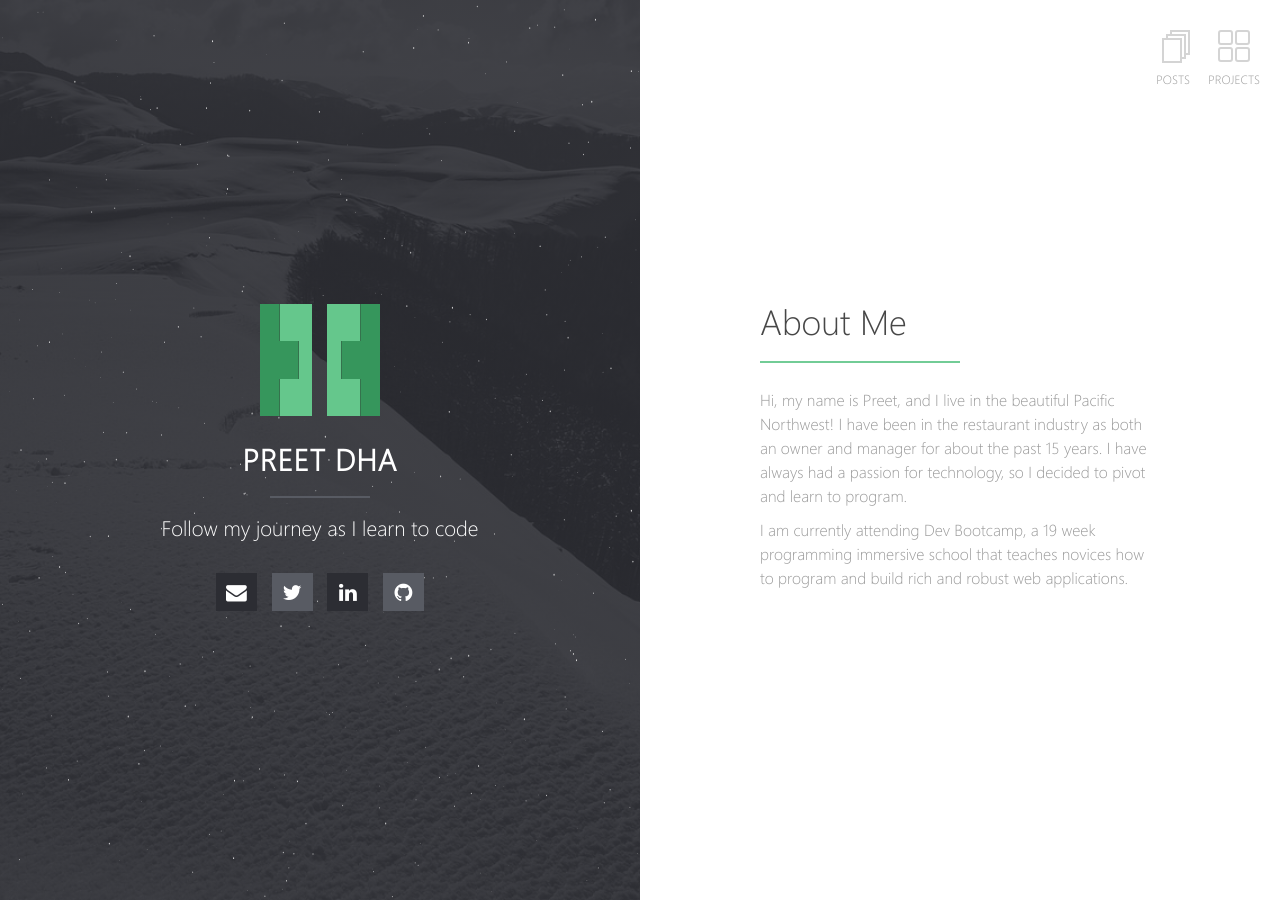
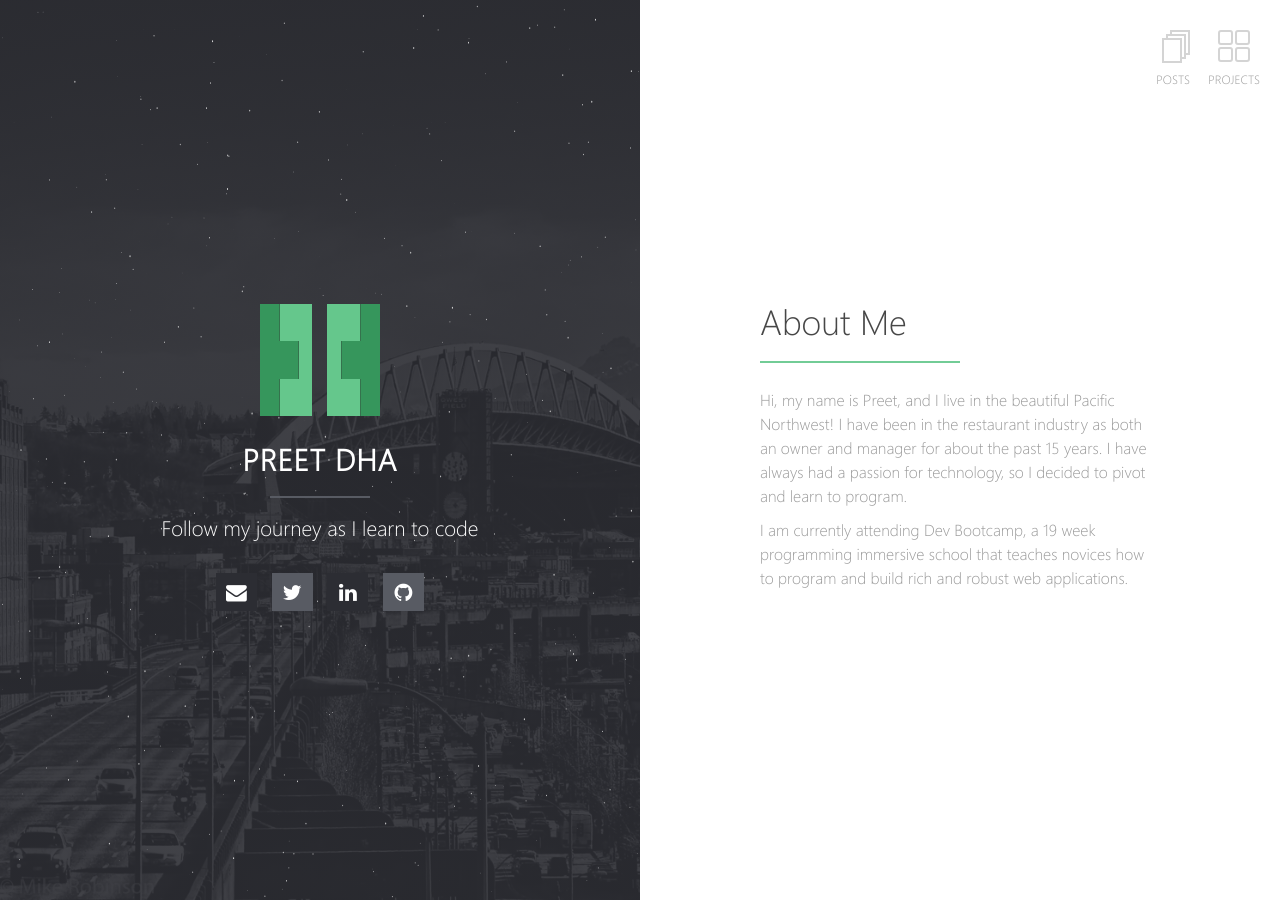
Before and after one commit to TolgaTatli/Halve, a Jekyll site: the page built from index.md, in a window 1280 px wide. Built offline with Jekyll 4.4.1, drawn with Linux system fonts in a browser that asks for light colours; our own code applies the rules of GitHub Pages for plain Markdown files.

Commit message:
Add new home page image of Seattle stadium

```diff
--- a/_config.yml
+++ b/_config.yml
@@ -7,7 +7,7 @@
 
 # Left Block Images
 background:
-  homepage: images/home.png                           # this image will be shown on homepage's left block
+  homepage: images/seattle_stadium_and_mountains.jpg                           # this image will be shown on homepage's left block
   post-list: images/bw-road.jpeg             # this image will be shown on post list page
   default-post: images/unsplash-gallery-image-3.jpg   # this image will be shown when post's front matter doesn't specify any image
 
```
Also changed, not shown: images/seattle_stadium_and_mountains.jpg (added).
